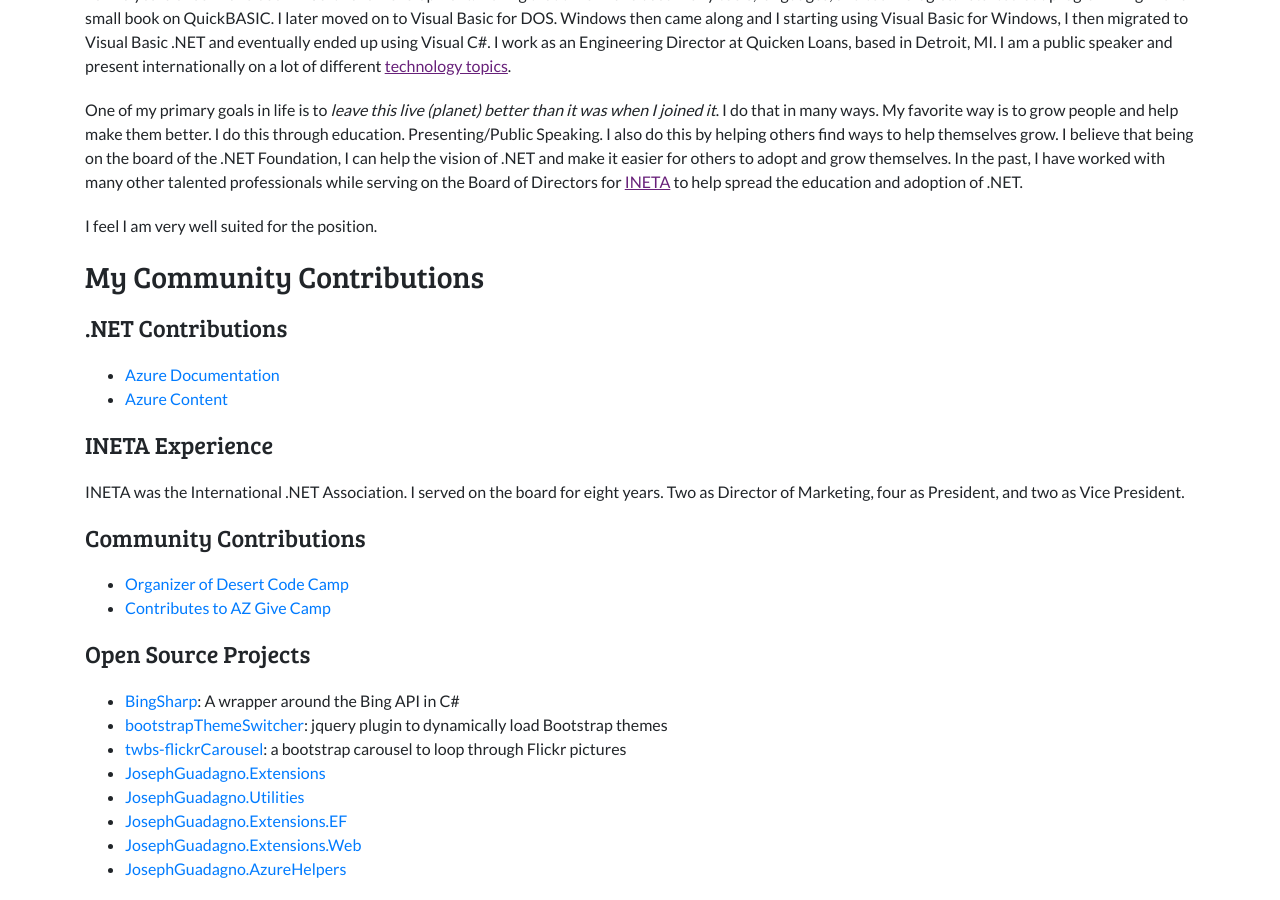
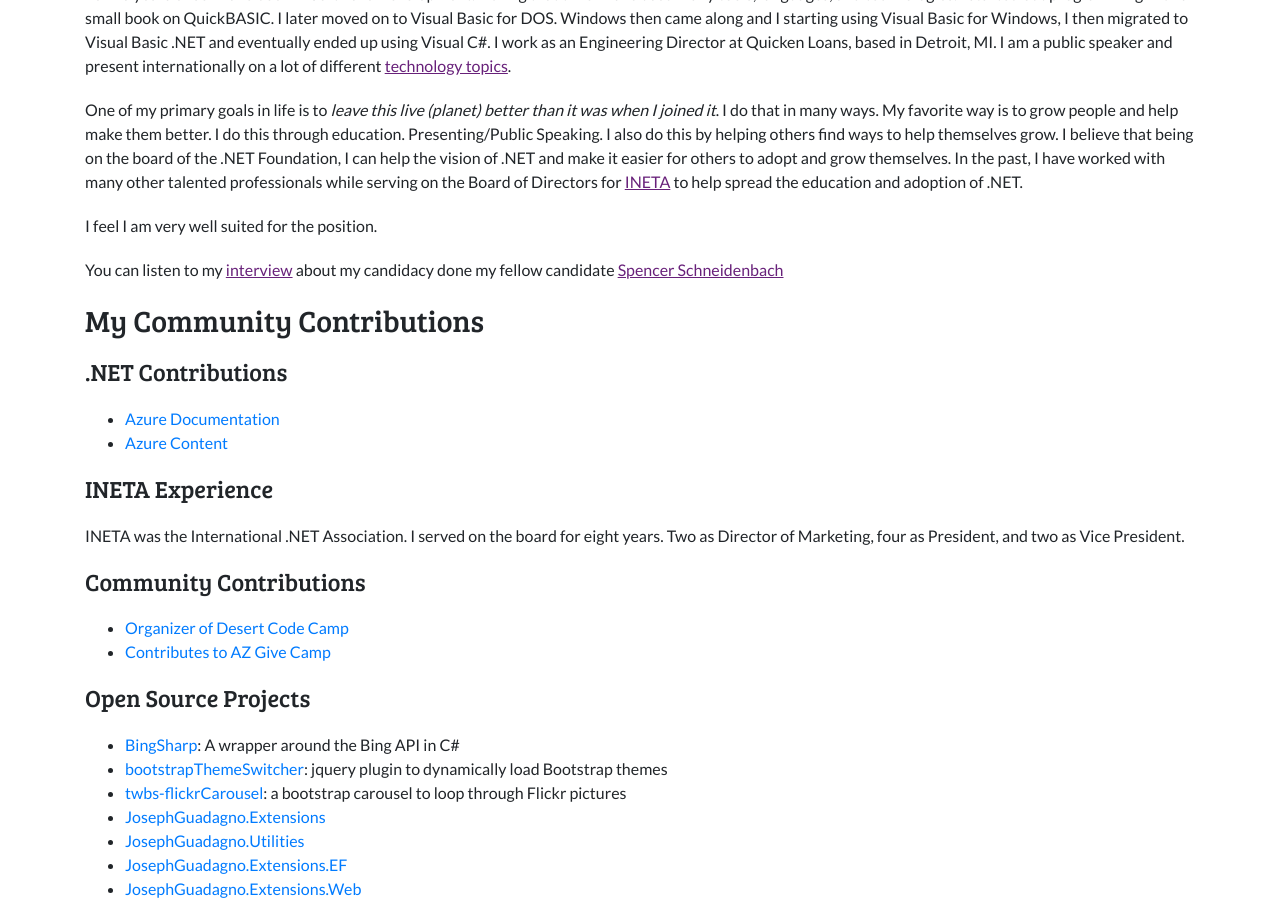
Before and after one commit to dotnet-foundation/election, a Jekyll site: the page built from _campaign-2019/joseph-guadagno.md, in a window 1280 px wide and 900 px high, scrolled down 654 px. Built offline with Jekyll 4.4.1, drawn with Linux system fonts in a browser that asks for light colours; nearby versions of some CDN libraries; comment, search, counter and statistics services are not loaded.

Commit message:
Update joseph-guadagno.md

```diff
--- a/_campaign-2019/joseph-guadagno.md
+++ b/_campaign-2019/joseph-guadagno.md
@@ -17,6 +17,8 @@ For 20 years or so I have been in Software Development. During that time I have
 One of my primary goals in life is to *leave this live (planet) better than it was when I joined it*. I do that in many ways. My favorite way is to grow people and help make them better. I do this through education. Presenting/Public Speaking.  I also do this by helping others find ways to help themselves grow.  I believe that being on the board of the .NET Foundation, I can help the vision of .NET and make it easier for others to adopt and grow themselves.  In the past, I have worked with many other talented professionals while serving on the Board of Directors for [INETA](#ineta-experience) to help spread the education and adoption of .NET.
 
 I feel I am very well suited for the position.
+
+You can listen to my [interview](https://soundcloud.com/schneidenbach/interview-with-joe-guadagno-net-foundation-board-candidate) about my candidacy done my fellow candidate [Spencer Schneidenbach](spencer-schneidenbach.md)
 
 ## My Community Contributions
 
```
